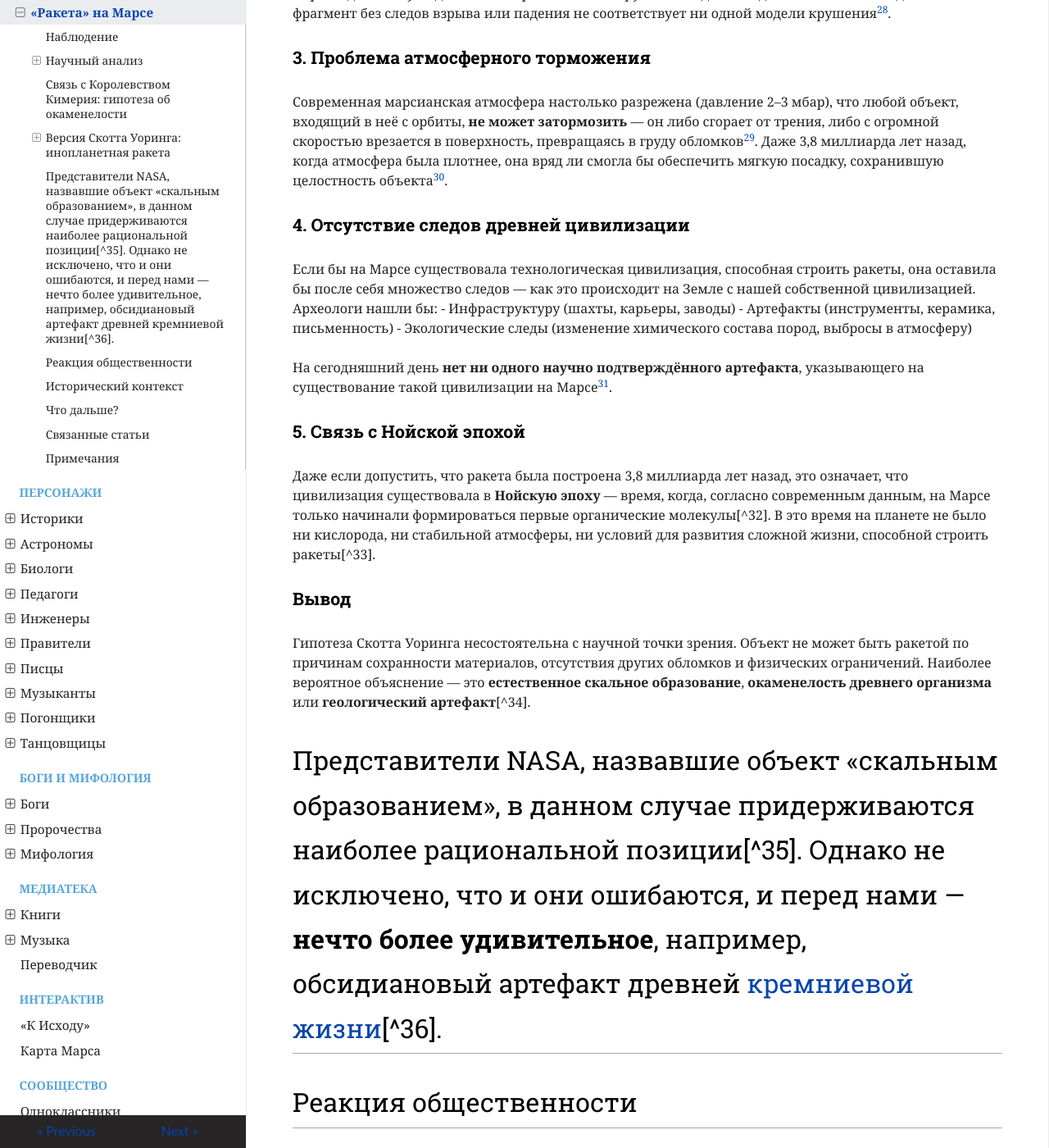
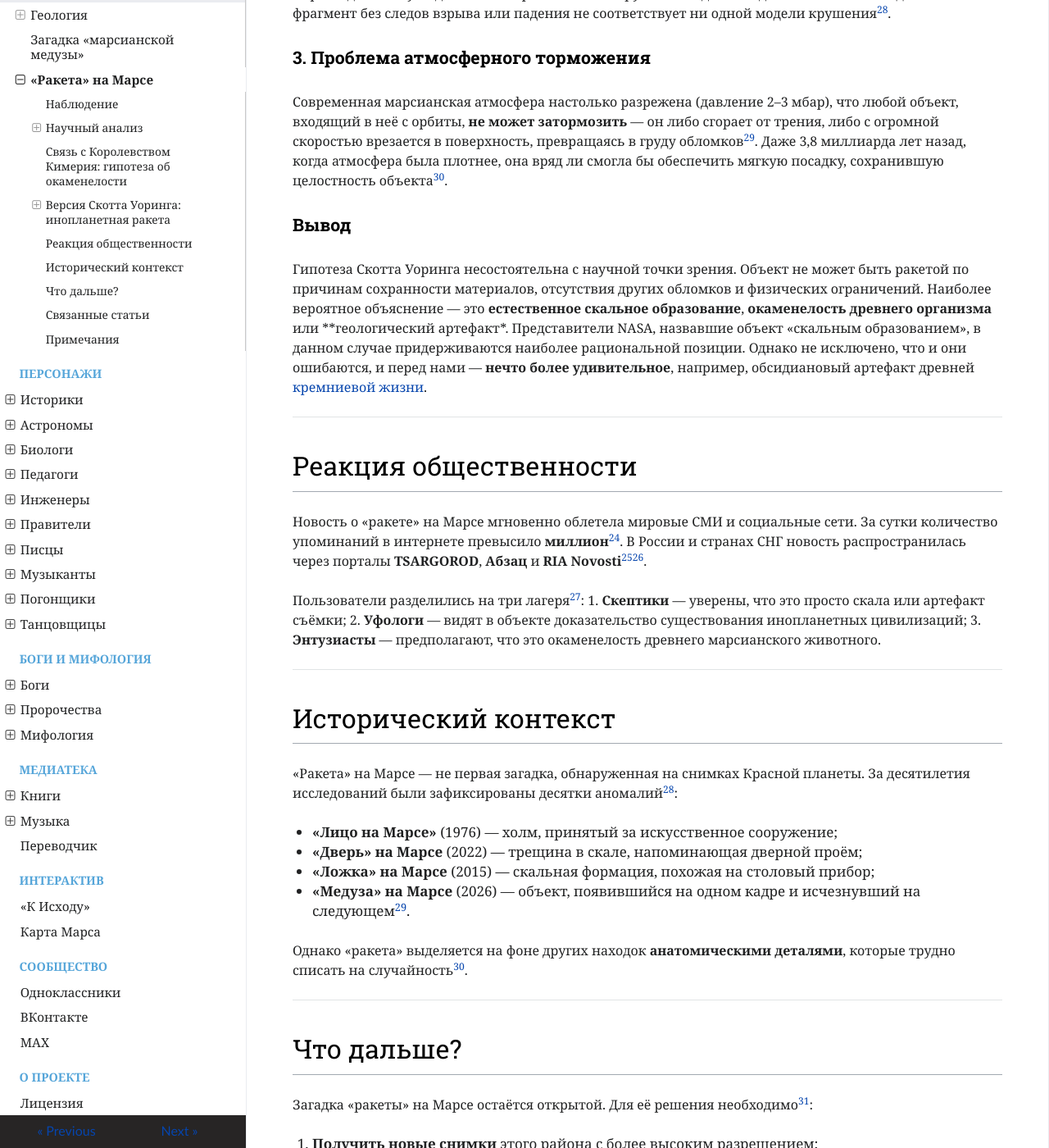
Before and after one commit to ivanhohlov14-bit/mars-encyclopedia, an MkDocs documentation site: the page built from docs/science/mars-rocket-object.md, in a window 1280 px wide and 1400 px high, scrolled down 4193 px. Shown: the whole window at 82% size. Built offline with MkDocs 1.6.1, drawn with Linux system fonts in a browser that asks for light colours; nearby versions of some CDN libraries.

Commit message:
Update mars-rocket-object.md

```diff
--- a/docs/science/mars-rocket-object.md
+++ b/docs/science/mars-rocket-object.md
@@ -128,24 +128,10 @@
 
 Современная марсианская атмосфера настолько разрежена (давление 2–3 мбар), что любой объект, входящий в неё с орбиты, **не может затормозить** — он либо сгорает от трения, либо с огромной скоростью врезается в поверхность, превращаясь в груду обломков[^29]. Даже 3,8 миллиарда лет назад, когда атмосфера была плотнее, она вряд ли смогла бы обеспечить мягкую посадку, сохранившую целостность объекта[^30].
 
-### 4. Отсутствие следов древней цивилизации
-
-Если бы на Марсе существовала технологическая цивилизация, способная строить ракеты, она оставила бы после себя множество следов — как это происходит на Земле с нашей собственной цивилизацией. Археологи нашли бы:
-- Инфраструктуру (шахты, карьеры, заводы)
-- Артефакты (инструменты, керамика, письменность)
-- Экологические следы (изменение химического состава пород, выбросы в атмосферу)
-
-На сегодняшний день **нет ни одного научно подтверждённого артефакта**, указывающего на существование такой цивилизации на Марсе[^31].
-
-### 5. Связь с Нойской эпохой
-
-Даже если допустить, что ракета была построена 3,8 миллиарда лет назад, это означает, что цивилизация существовала в **Нойскую эпоху** — время, когда, согласно современным данным, на Марсе только начинали формироваться первые органические молекулы[^32]. В это время на планете не было ни кислорода, ни стабильной атмосферы, ни условий для развития сложной жизни, способной строить ракеты[^33].
-
 ### Вывод
 
-Гипотеза Скотта Уоринга несостоятельна с научной точки зрения. Объект не может быть ракетой по причинам сохранности материалов, отсутствия других обломков и физических ограничений. Наиболее вероятное объяснение — это **естественное скальное образование**, **окаменелость древнего организма** или **геологический артефакт**[^34].
+Гипотеза Скотта Уоринга несостоятельна с научной точки зрения. Объект не может быть ракетой по причинам сохранности материалов, отсутствия других обломков и физических ограничений. Наиболее вероятное объяснение — это **естественное скальное образование**, **окаменелость древнего организма** или **геологический артефакт*. Представители NASA, назвавшие объект «скальным образованием», в данном случае придерживаются наиболее рациональной позиции. Однако не исключено, что и они ошибаются, и перед нами — **нечто более удивительное**, например, обсидиановый артефакт древней [кремниевой жизни](/science/silicon-life/).
 
-Представители NASA, назвавшие объект «скальным образованием», в данном случае придерживаются наиболее рациональной позиции[^35]. Однако не исключено, что и они ошибаются, и перед нами — **нечто более удивительное**, например, обсидиановый артефакт древней [кремниевой жизни](/science/silicon-life/)[^36].
 ---
 
 ## Реакция общественности
```
